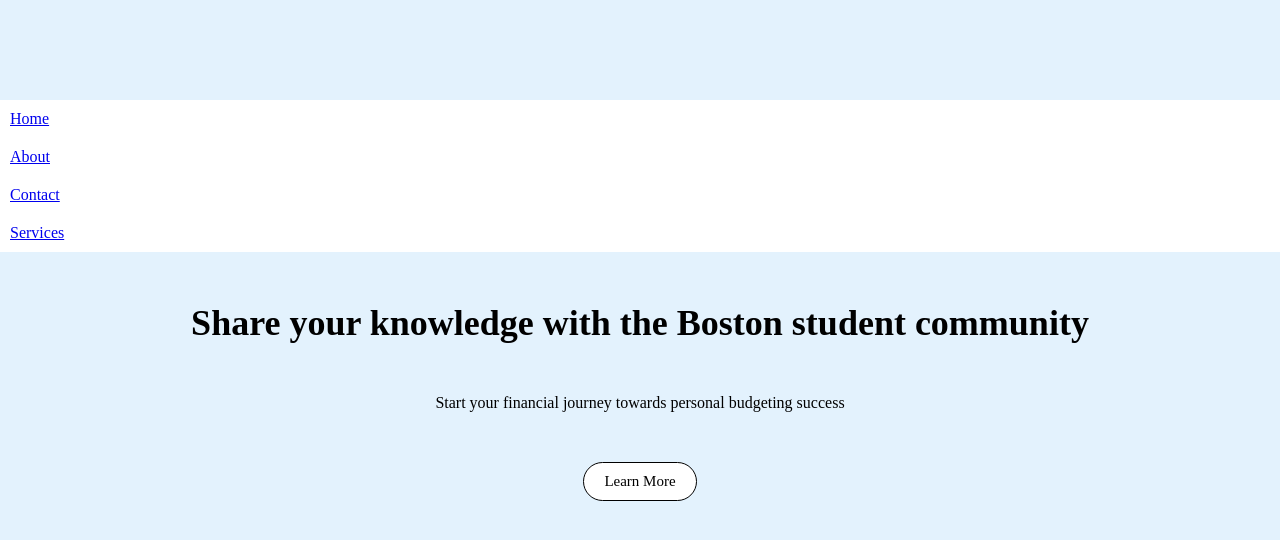
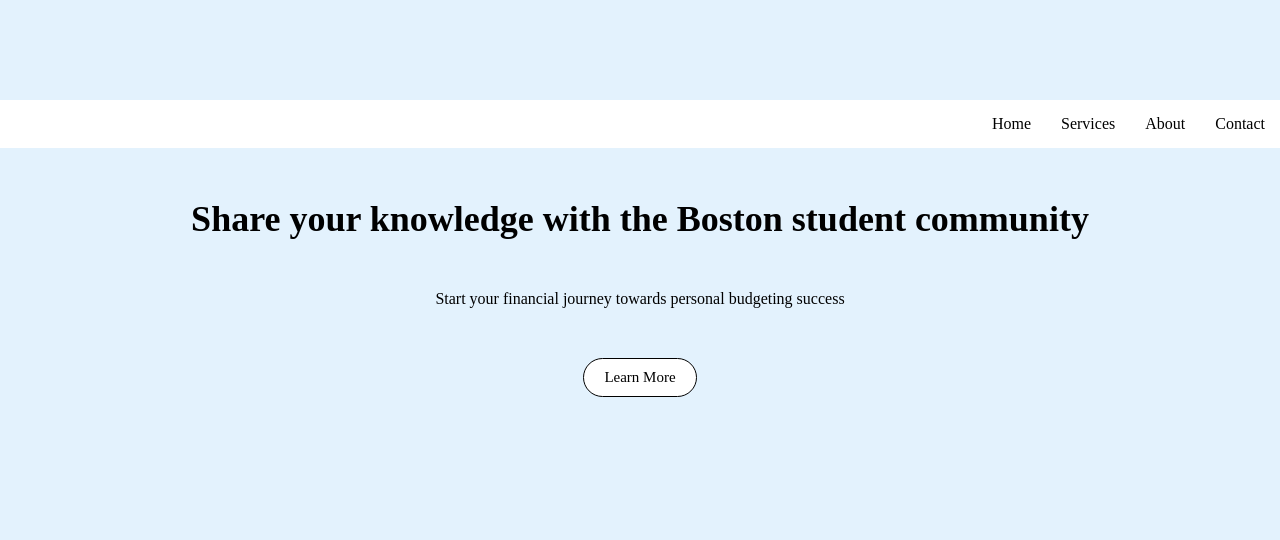
Before and after one commit to VeronicaGarza/webdev, a React (Vite) app: page / in a window 1280 px wide. Shown: the top 540 px of the page. Built offline with nearby package versions, Linux system fonts and the light colour scheme.

Commit message:
about and nav fix

```diff
--- /dev/null
+++ b/src/components/Navbar.css
@@ -0,0 +1,47 @@
+* {
+    box-sizing: border-box;
+  }
+
+  body,
+  section,
+  header,
+  div,
+  p,
+  h1,
+  h2,
+  h3,
+  ul,
+  li,
+  figure,
+  figcaption {
+    margin: 0;
+    padding: 0;
+  }
+
+nav ul li {
+    display: flex;
+    justify-content: flex-start;
+    text-align: right;
+    padding: 10px;
+  }
+
+  .nav-options {
+    display: flex;
+    justify-content: flex-end;
+    font-family: "Playfair Display", serif;
+    font-optical-sizing: auto;
+    font-style: normal;
+    background-color: #ffffff;
+  }
+
+  .nav-options a {
+    color: black;
+    font-weight: 500;
+    text-decoration: none;
+    padding: 5px;
+    border-radius: 25px;
+  }
+
+  .nav-options a:hover{
+    color: #E3F2FD;
+  }
--- a/src/components/Navbar.jsx
+++ b/src/components/Navbar.jsx
@@ -4,12 +4,12 @@ import { Link } from "react-router-dom"
 const Navbar = () => {
   return (
     <nav>
-        <ul>
-            <li><Link to="/">Home</Link></li>
-            <li><Link to="/about">About</Link></li>
-            <li><Link to="/contact">Contact</Link></li>
-            <li><Link to="/services">Services</Link></li>
-        </ul>
+      <ul className="nav-options">
+        <li><a href="/">Home</a></li>
+        <li><a href="/services">Services</a></li>
+        <li><a href="/about">About</a></li>
+        <li><a href="/contact">Contact</a></li>
+      </ul>
     </nav>
   )
 }
--- a/src/pages/About.css
+++ b/src/pages/About.css
@@ -16,34 +16,6 @@
   figcaption {
     margin: 0;
     padding: 0;
-  }
-
-  nav ul li {
-    display: flex;
-    justify-content: flex-start;
-    text-align: right;
-    padding: 10px;
-  }
-
-  .nav-options {
-    display: flex;
-    justify-content: flex-end;
-    font-family: "Playfair Display", serif;
-    font-optical-sizing: auto;
-    font-style: normal;
-    background-color: #ffffff;
-  }
-
-  .nav-options a {
-    color: black;
-    font-weight: 500;
-    text-decoration: none;
-    padding: 5px;
-    border-radius: 25px;
-  }
-
-  .nav-options a:hover{
-    color: #E3F2FD;
   }
 
   body {
```
